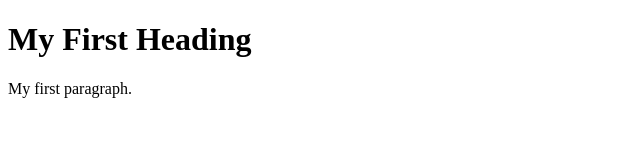
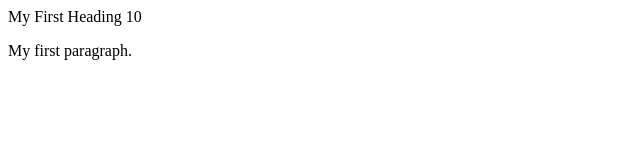
Before and after one commit to jlgpjong/test1, a plain HTML site: page index.html in a window 1280 px wide. Shown: the whole page, without its empty margins (0-640 px from the left). Drawn offline with Linux system fonts and the light colour scheme.

Commit message:
Update index.html

```diff
--- a/index.html
+++ b/index.html
@@ -2,7 +2,7 @@
 <html>
 <body>
 
-<h1>My First Heading</h1>
+My First Heading  10
 <p>My first paragraph.</p>
 
 </body>
```
